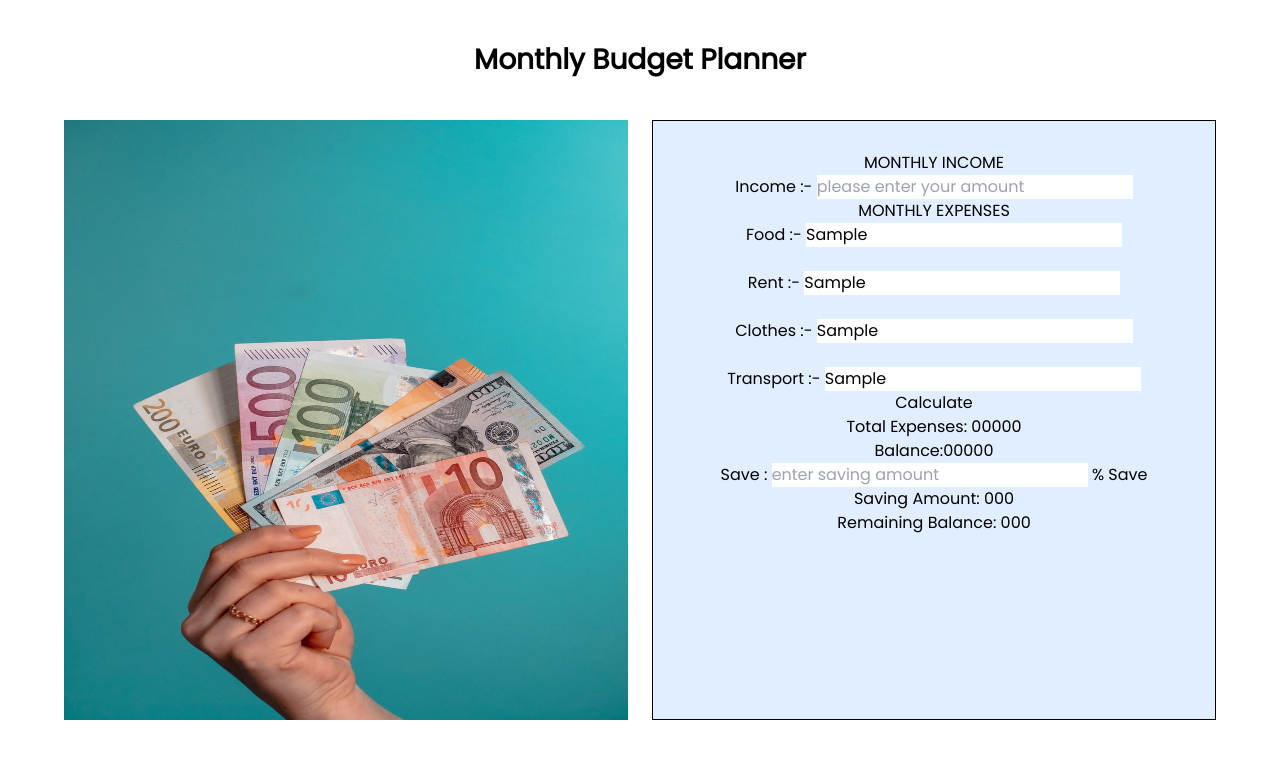
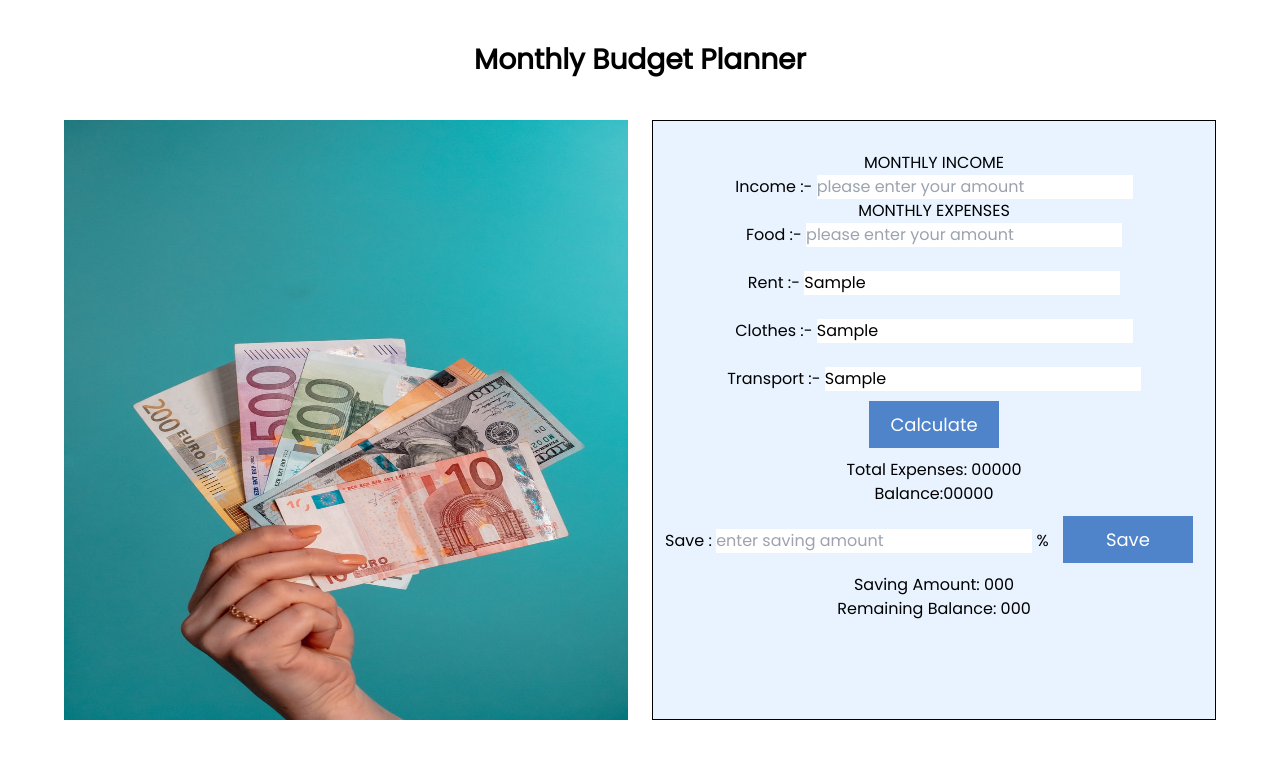
Before and after one commit to rehnuma-akter/cash-calc, a plain HTML site: page index.html in a window 1280 px wide. Both pictures are taken after typing "Sample", "Sample", "Sample", "Sample" into the empty fields and a click on the button "Calculate". Drawn offline with nearby package versions, Linux system fonts and the light colour scheme.

Commit message:
second commit

```diff
--- a/css/style.css
+++ b/css/style.css
@@ -20,7 +20,7 @@ img{
 .budget-calculation{
     padding-top: 30px;
     text-align: center;
-    background-color: rgb(224, 238, 255);
+    background-color: rgb(232, 243, 255);
     height: 600px;
     border: 1px solid black;
 }
@@ -40,3 +40,12 @@ img{
     margin: 10px;
     padding: 10px;
 } */
+
+#calculate-btn, #save-btn{
+    background-color: rgb(79, 132, 202);
+    color: white;
+    font-size: 18px;
+    width: 130px;
+    margin: 10px;
+    padding: 10px;
+}
--- a/javascript/script.js
+++ b/javascript/script.js
@@ -1 +1,27 @@
-const CalculateBtn
+const calculateBtn = document.getElementById('calculate-btn');
+const saveBtn = document.getElementById('save-btn');
+const expenseField = document.getElementById('expense-field');
+const balanceField = document.getElementById('balance-field');
+const savingField = document.getElementById('saving-field');
+const remainingBalance = document.getElementById('remaining-balance');
+
+//get value from input boxes
+function getInputValue(boxID){
+    let inputBox = document.getElementById(boxID)
+    let inputAmount = parseFloat(inputBox.value);
+    if (isNaN(inputAmount) || inputAmount < 0) {
+    inputBox.value = "";
+    return alert("Please type valid amount in number format");
+    }
+    inputBox.value = '';
+    return inputAmount;
+}
+
+//update expense
+calculateBtn.addEventListener('click', function(event){
+    let availableExpense = parseFloat(expenseField.innerText);
+    let inputAmount = getInputValue('food-box');
+    if (inputAmount > 0){
+        expenseField.innerText = inputAmount + availableExpense;
+    }
+})
```
